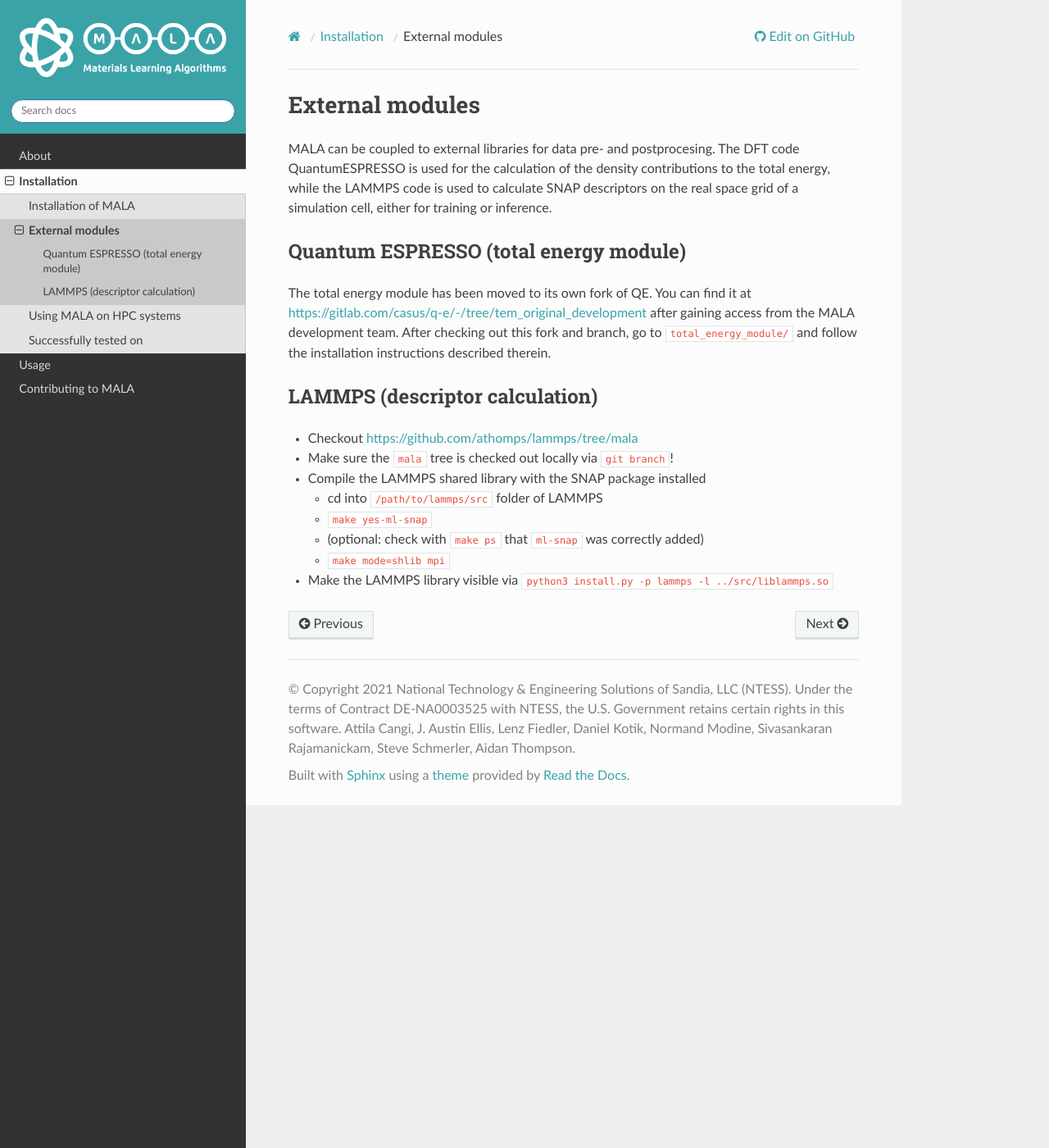
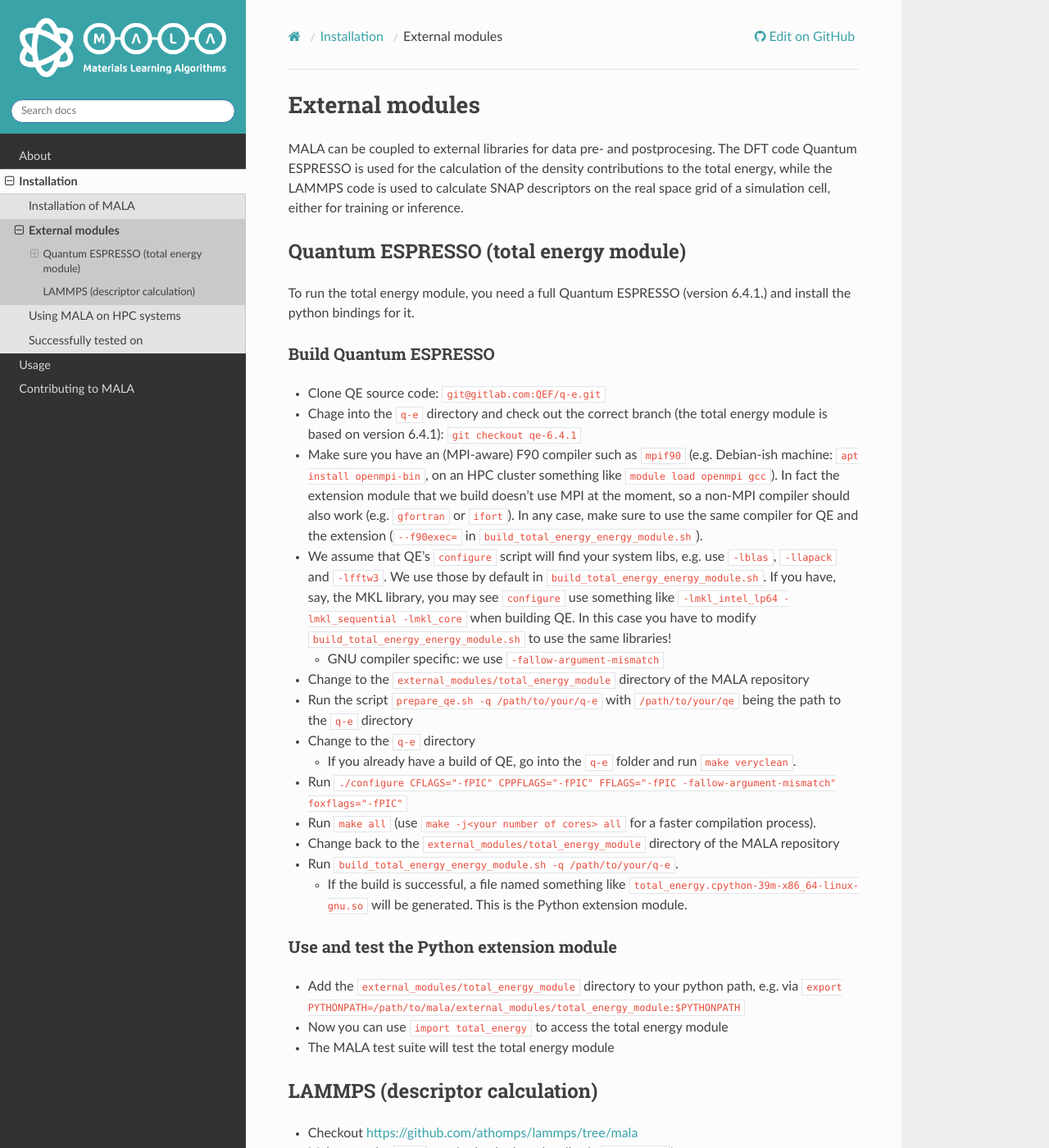
Before and after one commit to mala-project/mala, a Sphinx documentation site: the page built from docs/source/install/external_modules.rst, in a window 1280 px wide and 1400 px high. Shown: the whole window at 82% size. Built offline with Sphinx 7.4.7 and the Read the Docs theme 2.0.0, drawn with Linux system fonts in a browser that asks for light colours; pages that are not in the unit, such as notebooks, are missing from menus; the version number could not be read and is left out.

Commit message:
Re-integrated TEM, updated and tested installation instructions

```diff
--- a/docs/source/install/external_modules.rst
+++ b/docs/source/install/external_modules.rst
@@ -2,7 +2,7 @@
 ================
 
 MALA can be coupled to external libraries for data pre- and postprocesing.
-The DFT code QuantumESPRESSO is used for the calculation of the density
+The DFT code Quantum ESPRESSO is used for the calculation of the density
 contributions to the total energy, while the LAMMPS code is used to calculate
 SNAP descriptors on the real space grid of a simulation cell, either for
 training or inference.
@@ -10,13 +10,55 @@
 Quantum ESPRESSO (total energy module)
 ***************************************
 
-The total energy module has been moved to its own fork of QE.
-You can find it at
-https://gitlab.com/casus/q-e/-/tree/tem_original_development after
-gaining access from the MALA development team. After checking out this
-fork and branch, go to ``total_energy_module/`` and follow the installation
-instructions described therein.
+To run the total energy module, you need a full Quantum ESPRESSO (version
+6.4.1.) and install the python bindings for it.
 
+Build Quantum ESPRESSO
+-----------------------
+
+* Clone QE source code: ``git@gitlab.com:QEF/q-e.git``
+* Chage into the ``q-e`` directory and check out the correct branch
+  (the total energy module is based on version 6.4.1): ``git checkout qe-6.4.1``
+* Make sure you have an (MPI-aware) F90 compiler such as ``mpif90`` (e.g.
+  Debian-ish machine: ``apt install openmpi-bin``, on an HPC cluster something
+  like ``module load openmpi gcc``). In fact the extension module that we build
+  doesn't use MPI at the moment, so a non-MPI compiler should also work (e.g.
+  ``gfortran`` or ``ifort``). In any case, make sure to use the same compiler
+  for QE and the extension (``--f90exec=`` in
+  ``build_total_energy_energy_module.sh``).
+* We assume that QE's ``configure`` script will find your system libs, e.g. use
+  ``-lblas``, ``-llapack`` and ``-lfftw3``. We use those by default in
+  ``build_total_energy_energy_module.sh``. If you have, say, the MKL library,
+  you may see ``configure`` use something like ``-lmkl_intel_lp64 -lmkl_sequential -lmkl_core``
+  when building QE. In this case you have to modify
+  ``build_total_energy_energy_module.sh`` to use the same libraries!
+
+  * GNU compiler specific: we use ``-fallow-argument-mismatch``
+* Change to the ``external_modules/total_energy_module`` directory of the
+  MALA repository
+* Run the script ``prepare_qe.sh -q /path/to/your/q-e`` with ``/path/to/your/qe``
+  being the path to the ``q-e`` directory
+* Change to the ``q-e`` directory
+
+  * If you already have a build of QE, go into the ``q-e`` folder and run ``make veryclean``.
+* Run ``./configure CFLAGS="-fPIC" CPPFLAGS="-fPIC" FFLAGS="-fPIC -fallow-argument-mismatch" foxflags="-fPIC"``
+* Run ``make all`` (use ``make -j<your number of cores> all`` for a faster
+  compilation process).
+* Change back to the  ``external_modules/total_energy_module`` directory of the
+  MALA repository
+* Run ``build_total_energy_energy_module.sh -q /path/to/your/q-e``.
+
+  * If the build is successful, a file named something like
+    ``total_energy.cpython-39m-x86_64-linux-gnu.so`` will be generated. This is
+    the Python extension module.
+
+Use and test the Python extension module
+------------------------------------------
+
+* Add the ``external_modules/total_energy_module`` directory to your python
+  path, e.g. via ``export PYTHONPATH=/path/to/mala/external_modules/total_energy_module:$PYTHONPATH``
+* Now you can use ``import total_energy`` to access the total energy module
+* The MALA test suite will test the total energy module
 
 LAMMPS (descriptor calculation)
 *******************************
```
Also changed, not shown: 4 other files.
